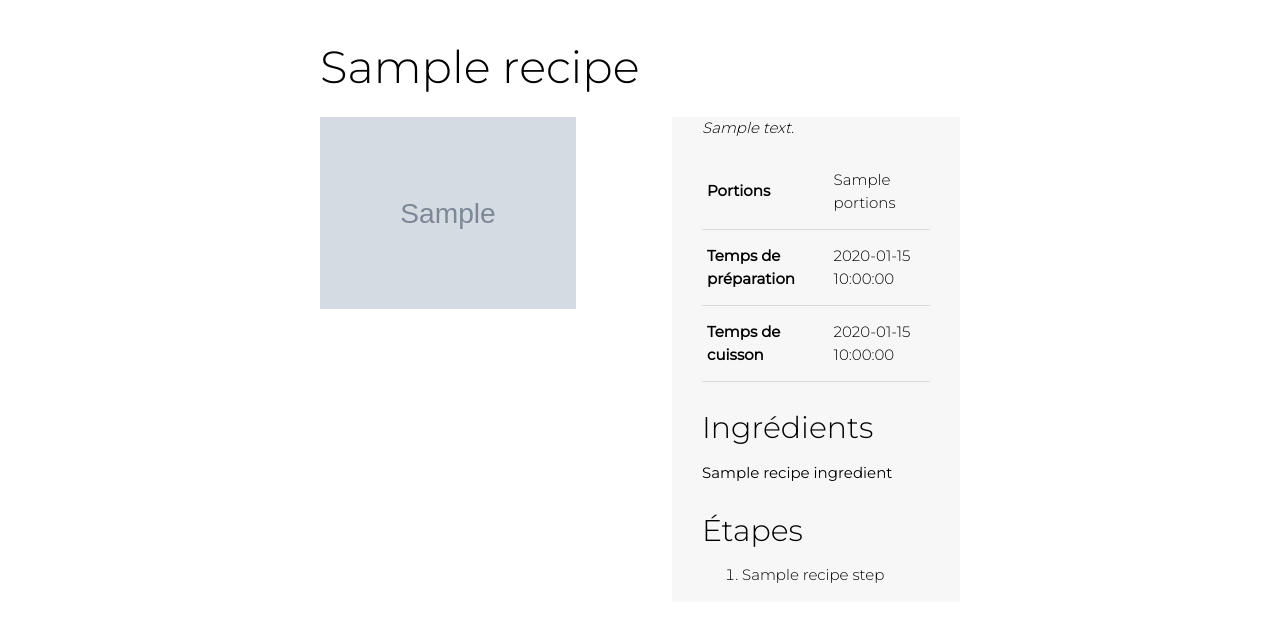
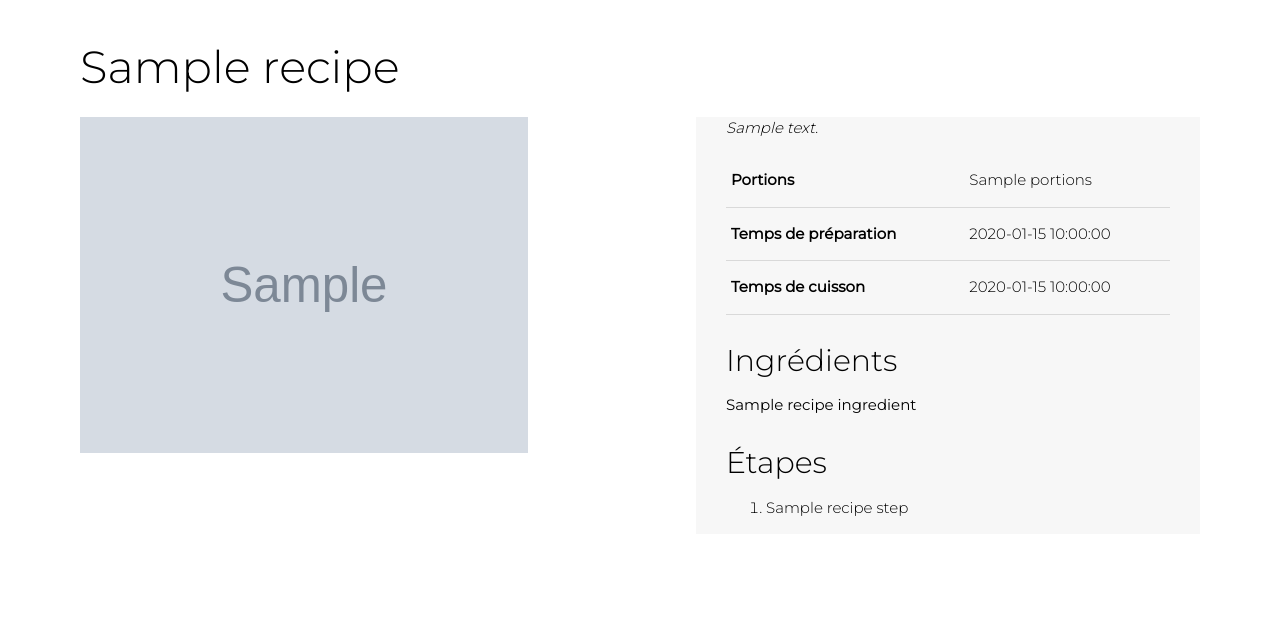
Before and after one commit to pierreyvesdonze/cooking, a Symfony app: template templates/recipe/show.html.twig in a window 1280 px wide. Shown: the part 64-686 px from the top of the page. Run offline with Twig, Linux system fonts and the light colour scheme; the template is opened without the code that fills it: most values are stand-ins (such as "Sample title", 1, 10 or a date in 2020); grey boxes marked "Sample" are stand-in pictures; some libraries are stand-ins or nearby versions.

Commit message:
different margin for recipe show

```diff
--- a/templates/base.html.twig
+++ b/templates/base.html.twig
@@ -14,8 +14,7 @@
     <link rel="preconnect" href="https://fonts.googleapis.com">
     <link rel="preconnect" href="https://fonts.gstatic.com" crossorigin>
     <link href="https://fonts.googleapis.com/css2?family=Montserrat:wght@300;400&display=swap" rel="stylesheet">
-    <link
-        rel="stylesheet" href="https://cdnjs.cloudflare.com/ajax/libs/materialize/1.0.0/css/materialize.min.css">
+    <link rel="stylesheet" href="https://cdnjs.cloudflare.com/ajax/libs/materialize/1.0.0/css/materialize.min.css">
     <link href="https://fonts.googleapis.com/icon?family=Material+Icons" rel="stylesheet">
 
 
@@ -26,9 +25,6 @@
 <body>
     {# NAV #}
     {% include("nav/nav.html.twig") %}
-
-    <section class="main-container">
-
 
     {# Flash messages #}
     <div class="flash-container">
@@ -51,8 +47,6 @@
     <script src="https://cdnjs.cloudflare.com/ajax/libs/materialize/1.0.0/js/materialize.min.js"></script>
     <script src="{{ asset('assets/js/app.js') }}"></script>
     {% endblock %}
-
-    </section>
 </body>
 
 </html>
--- a/templates/recipe/index.html.twig
+++ b/templates/recipe/index.html.twig
@@ -3,6 +3,8 @@
 {% block title %}Recettes index{% endblock %}
 
 {% block body %}
+
+<section class="main-container">
 <h1 class="recipe-category-title">Recettes</h1>
 
 {# Categories #}
@@ -29,6 +31,6 @@
     </tr>
     {% endfor %}
 </div>
-
+</section>
 <script src="{{ asset('assets/js/recipeFilter.js') }}"></script>
 {% endblock %}
--- a/templates/recipe/show.html.twig
+++ b/templates/recipe/show.html.twig
@@ -3,8 +3,8 @@
 {% block title %}Recipe{% endblock %}
 
 {% block body %}
+<section class="recipe-show-container">
     <h1>{{ recipe.title }}</h1>
-
     <div class="flex-left-right-recipe">
         <div class="flex-left-recipe">
             <img src="{{ asset(recipe.image) }}" alt="" class="show-recipe-img">
@@ -62,5 +62,5 @@
         {{ include('recipe/_delete_form.html.twig') }}
     </div>
     {% endif %}
-
+</section>
 {% endblock %}
```
Also changed, not shown: templates/recipe/edit.html.twig (+8 -5 lines), templates/recipe/new.html.twig (+9 -6 lines), public/assets/css/style.css, public/assets/css/style.scss, 1 other file. Lines whose indentation alone changed are shown as unchanged.
